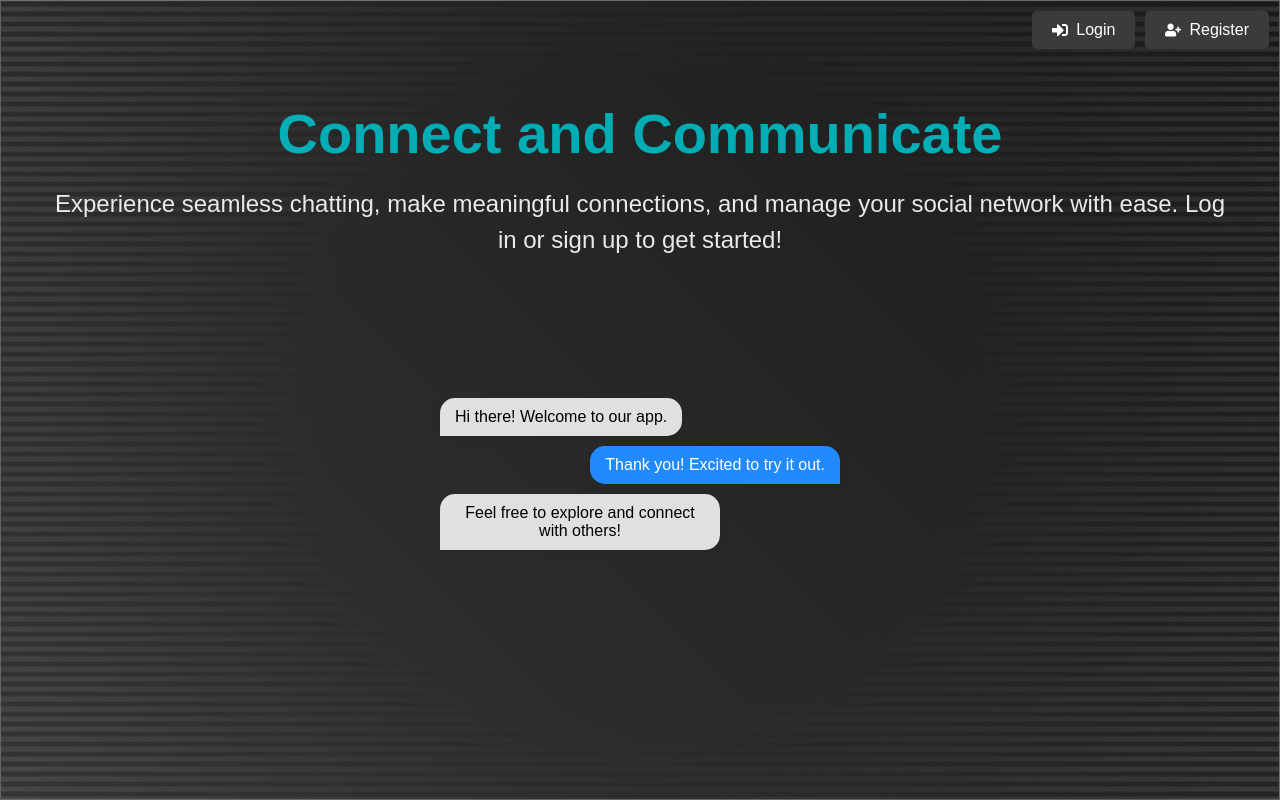
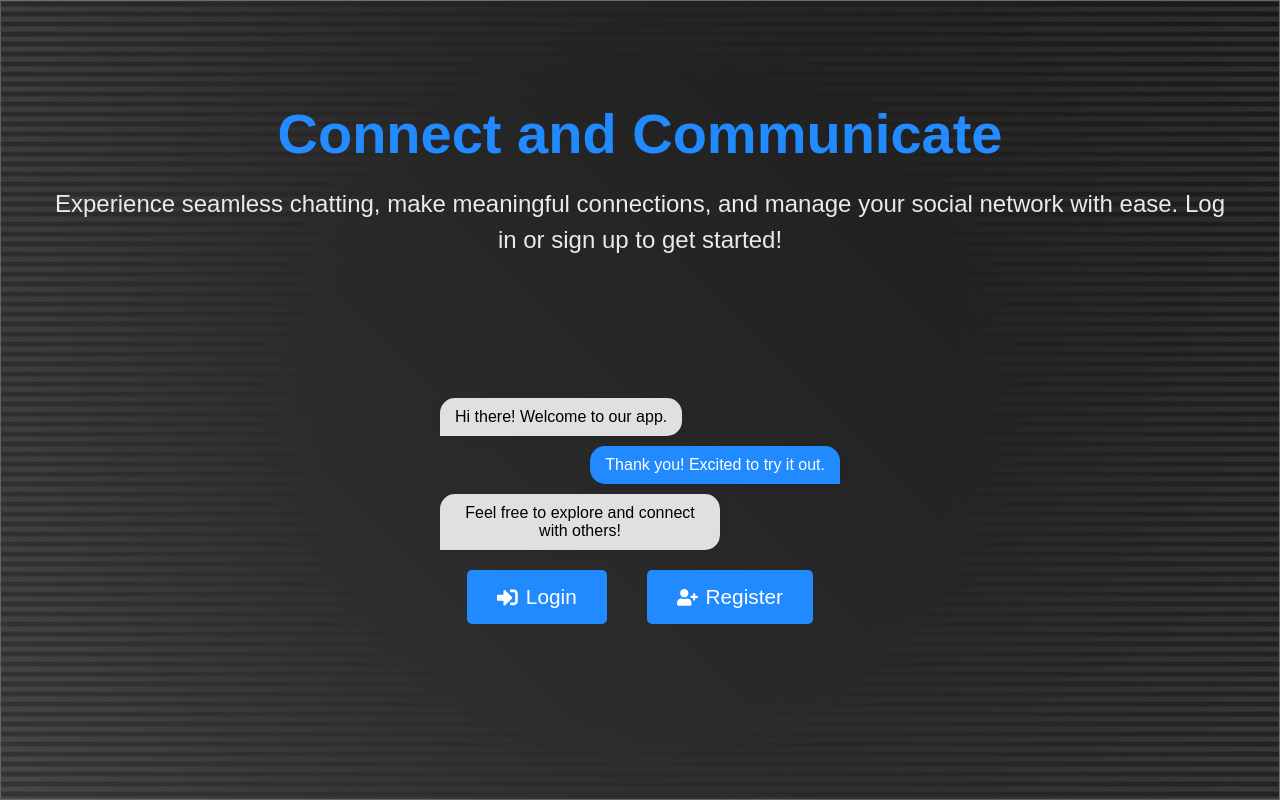
Before and after one commit to SeolJinn/SSD_Project, a React (Create React App) app in the folder ssd_project/: page / in a window 1280 px wide. Built offline with nearby package versions, Linux system fonts and the light colour scheme.

Commit message:
2nd gen LandingPage.

```diff
--- a/ssd_project/src/components/LandingPage.js
+++ b/ssd_project/src/components/LandingPage.js
@@ -4,7 +4,7 @@ import { FaSignInAlt, FaUserPlus } from 'react-icons/fa';
 import {
   WavyLines,
   LandingContainer,
-  Header,
+  ButtonGroup,
   Title,
   Subtitle,
   IconButton,
@@ -18,14 +18,6 @@ const LandingPage = () => {
   return (
     <LandingContainer>
       <WavyLines />
-      <Header>
-        <IconButton onClick={() => navigate('/login')}>
-          <FaSignInAlt /> Login
-        </IconButton>
-        <IconButton onClick={() => navigate('/register')}>
-          <FaUserPlus /> Register
-        </IconButton>
-      </Header>
       <Title>Connect and Communicate</Title>
       <Subtitle>Experience seamless chatting, make meaningful connections, and manage your social network with ease. Log in or sign up to get started!</Subtitle>
       <ChatBubblesContainer>
@@ -33,6 +25,14 @@ const LandingPage = () => {
         <ChatBubble isSender={true}>Thank you! Excited to try it out.</ChatBubble>
         <ChatBubble isSender={false}>Feel free to explore and connect with others!</ChatBubble>
       </ChatBubblesContainer>
+      <ButtonGroup>
+        <IconButton onClick={() => navigate('/login')}>
+          <FaSignInAlt /> Login
+        </IconButton>
+        <IconButton onClick={() => navigate('/register')}>
+          <FaUserPlus /> Register
+        </IconButton>
+      </ButtonGroup>
     </LandingContainer>
   );
 };
--- a/ssd_project/src/styles/LandingPageStyles.js
+++ b/ssd_project/src/styles/LandingPageStyles.js
@@ -17,6 +17,18 @@ export const waveAnimation = keyframes`
   }
   100% {
     background-position: 100% 100%;
+  }
+`;
+
+export const glowEffect = keyframes`
+  0% {
+    box-shadow: 0 0 5px rgba(0, 0, 0, 0);
+  }
+  50% {
+    box-shadow: 0 0 15px rgba(33, 138, 255, 0.5);
+  }
+  100% {
+    box-shadow: 0 0 5px rgba(0, 0, 0, 0);
   }
 `;
 
@@ -67,7 +79,7 @@ export const Title = styled.h1`
   margin-top: 100px;
   font-size: 3.5rem;
   font-weight: bold;
-  color: ${({ theme }) => theme.colors.accent};
+  color: #218aff;
   animation: ${fadeIn} 1s ease-out;
 `;
 
@@ -82,23 +94,31 @@ export const Subtitle = styled.p`
 export const IconButton = styled.button`
   display: flex;
   align-items: center;
+  justify-content: center;
   gap: 8px;
-  background-color: ${({ theme }) => theme.colors.buttonBackground};
-  color: ${({ theme }) => theme.colors.buttonText};
+  background-color: #218aff;
+  color: #fff;
   border: none;
-  padding: 10px 20px;
-  font-size: 1rem;
+  padding: 15px 30px;
+  font-size: 1.3rem;
   cursor: pointer;
   border-radius: 5px;
-  transition: background-color 0.3s ease;
+  transition: transform 0.3s ease, box-shadow 0.3s ease;
 
   &:hover {
-    background-color: ${({ theme }) => theme.colors.accent};
+    animation: ${glowEffect} 1.5s infinite;
   }
 
   &:focus {
     outline: none;
   }
+`;
+
+export const ButtonGroup = styled.div`
+  display: flex;
+  gap: 40px;
+  margin-top: 20px;
+  animation: ${fadeIn} 2s ease-out;
 `;
 
 export const ChatBubblesContainer = styled.div`
```
